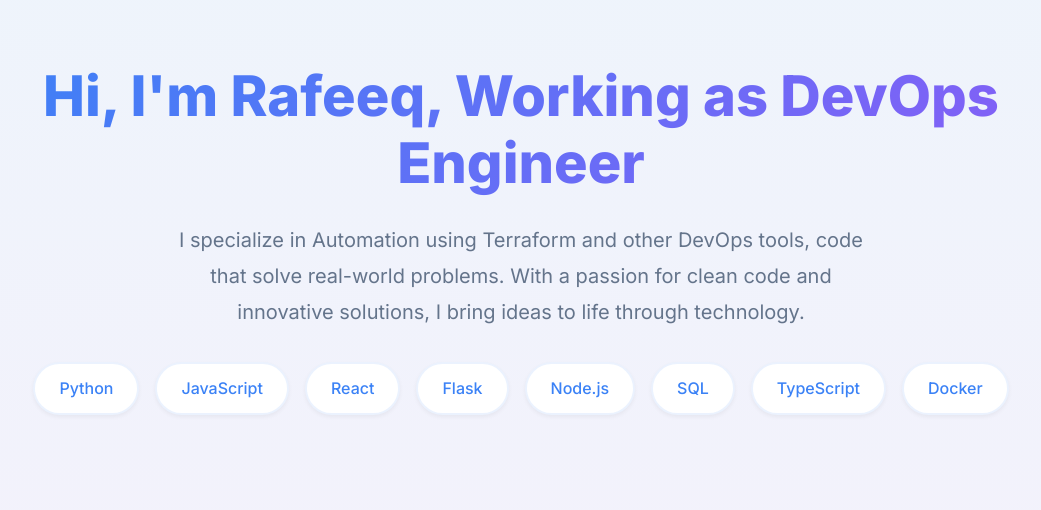
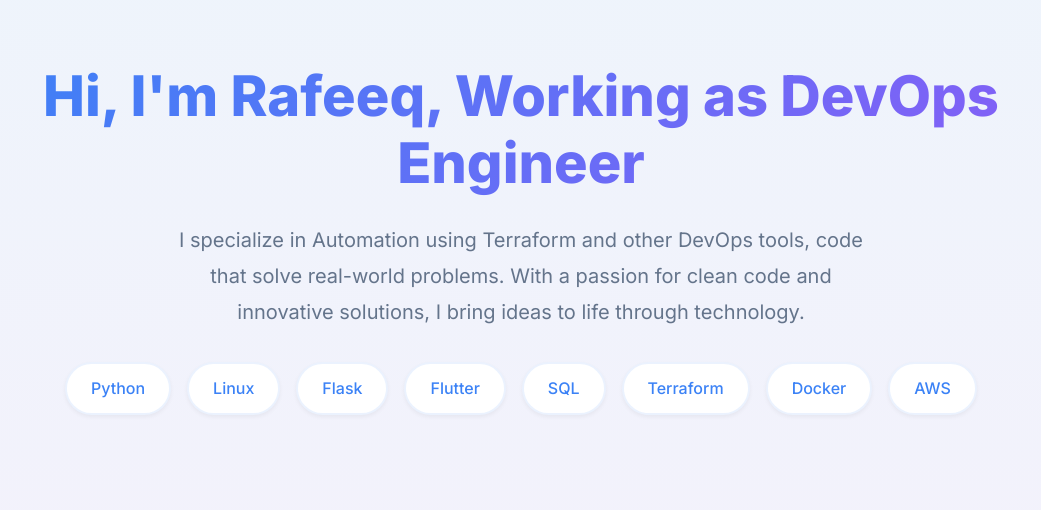
Before and after one commit to Rafeeq482/Flask_clgg_app, a Flask app: page / in a window 1280 px wide. Shown: the part 117-627 px from the top of the page, without its empty margins (119-1160 px from the left). Run offline with Flask 3, Linux system fonts and the light colour scheme.

Commit message:
Update index.html

```diff
--- a/templates/index.html
+++ b/templates/index.html
@@ -8,13 +8,13 @@
     <p>I specialize in Automation using Terraform and other DevOps tools, code that solve real-world problems. With a passion for clean code and innovative solutions, I bring ideas to life through technology.</p>
     <div class="skills">
         <span class="skill-tag">Python</span>
-        <span class="skill-tag">JavaScript</span>
-        <span class="skill-tag">React</span>
+        <span class="skill-tag">Linux</span>
         <span class="skill-tag">Flask</span>
-        <span class="skill-tag">Node.js</span>
+        <span class="skill-tag">Flutter</span>
         <span class="skill-tag">SQL</span>
-        <span class="skill-tag">TypeScript</span>
+        <span class="skill-tag">Terraform</span>
         <span class="skill-tag">Docker</span>
+        <span class="skill-tag">AWS</span>
     </div>
 </div>
 {% endblock %}
```
